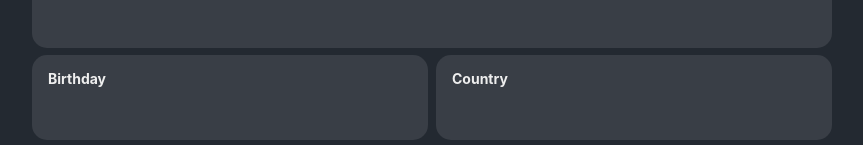
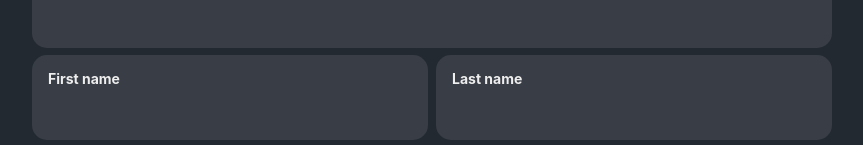
Before and after one commit to AlperlavKirill/my-chat-frontend, a React (Create React App) app: page /register in a window 1280 px wide. Shown: the part 360-505 px from the top of the page, without its empty margins (208-1071 px from the left). Built offline with nearby package versions, Linux system fonts and the light colour scheme.

Commit message:
types changes

```diff
--- a/src/components/forms/LoginForm.tsx
+++ b/src/components/forms/LoginForm.tsx
@@ -1,11 +1,18 @@
+import React from "react";
 import { Link } from "react-router-dom";
 import { InputContainer, InputField, InputLabel, Button } from "../../utils/styles";
 import styles from "./index.module.scss";
 
 export const LoginForm = () => {
 
+    const onSubmit = (event: React.FormEvent<HTMLFormElement>) => {
+        console.log("login button pressed");
+
+        event.preventDefault()
+    }
+
     return (
-        <form className={styles.form}>
+        <form className={styles.form} onSubmit={onSubmit}>
             <InputContainer>
                 <InputLabel htmlFor="username">Username</InputLabel>
                 <InputField type="text" id="username"/>
--- a/src/components/forms/RegisterForm.tsx
+++ b/src/components/forms/RegisterForm.tsx
@@ -4,6 +4,8 @@ import styles from "./index.module.scss";
 
 export const RegisterForm = () => {
     const onSubmit = (event: React.FormEvent<HTMLFormElement>) => {
+        console.log("register button pressed");
+
         event.preventDefault();
     };
 
@@ -20,12 +22,12 @@ export const RegisterForm = () => {
 
             <section className={styles.halfFieldRow}>
                 <InputContainer>
-                    <InputLabel htmlFor="birthday">Birthday</InputLabel>
-                    <InputField type="text" id="birthday"/>
+                    <InputLabel htmlFor="firstName">First name</InputLabel>
+                    <InputField type="text" id="firstName"/>
                 </InputContainer>
                 <InputContainer>
-                    <InputLabel htmlFor="country">Country</InputLabel>
-                    <InputField type="text" id="country"/>
+                    <InputLabel htmlFor="lastName">Last name</InputLabel>
+                    <InputField type="text" id="lastName"/>
                 </InputContainer>
             </section>
 
--- a/src/utils/types.tsx
+++ b/src/utils/types.tsx
@@ -1,8 +1,8 @@
 export type UserRegisterParams = {
     username: string;
     password: string;
-    country: string;
-    birthday: string;
+    firstname: string;
+    lastname: string;
 }
 
 export type UserLoginParams = {
```
